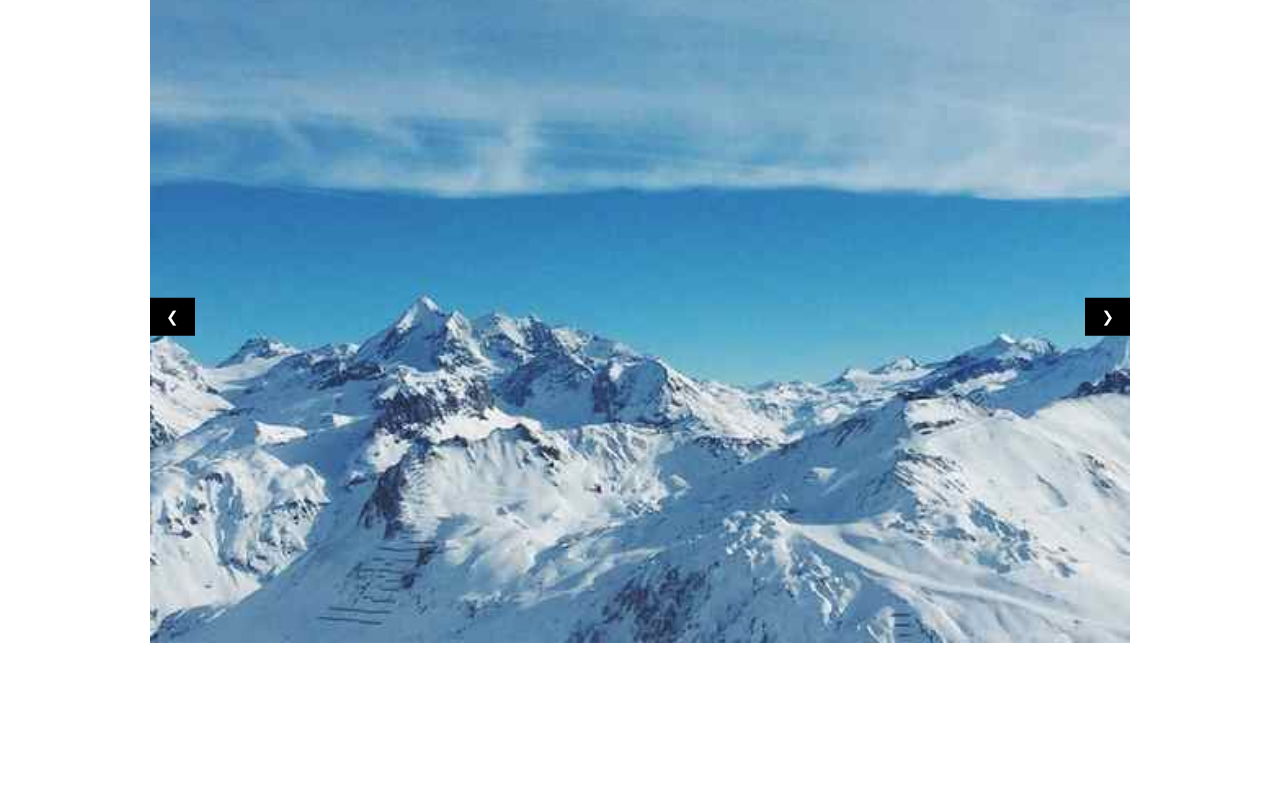
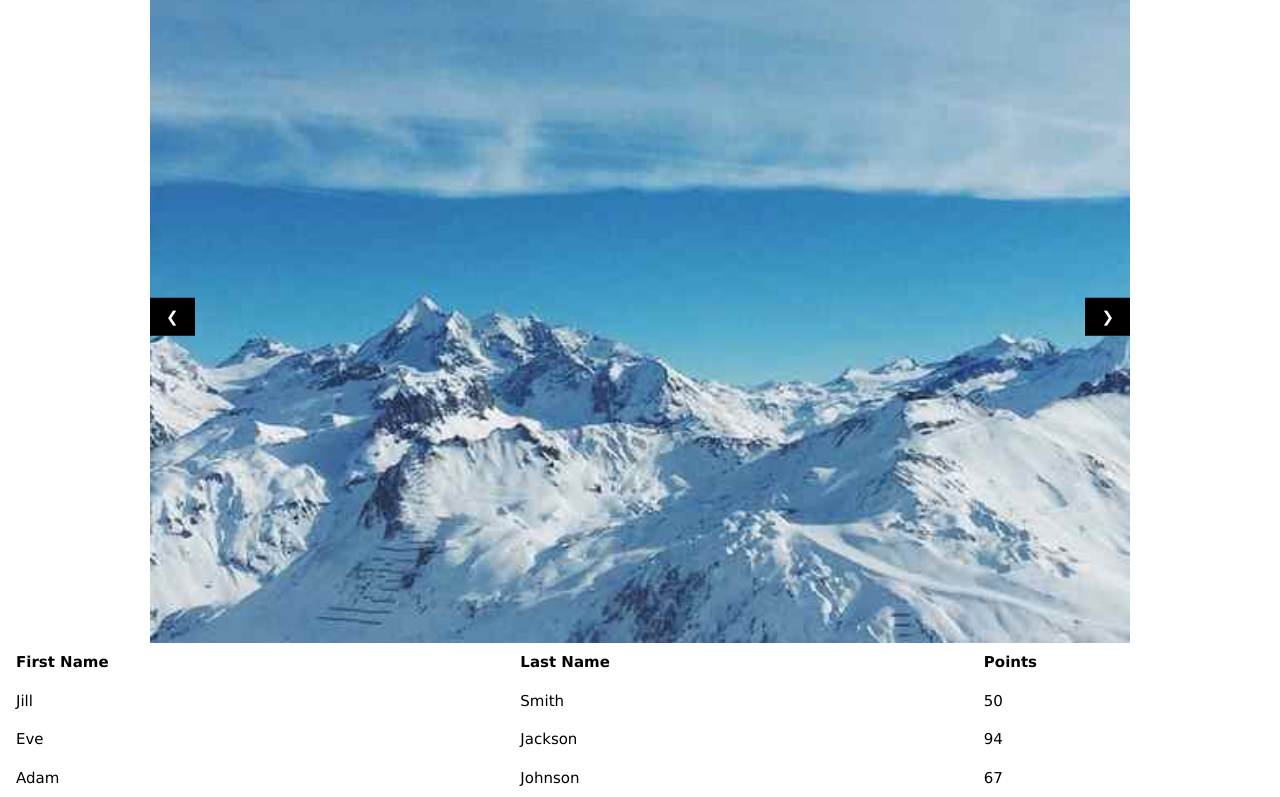
Before and after one commit to xqweewx/xqweewx.github.io, a plain HTML site: page index.html in a window 1280 px wide. Shown: the part 75-872 px from the top of the page. Before the commit the page ends 800 px from the top, so only its background shows below. Drawn offline with nearby package versions, Linux system fonts and the light colour scheme.

Commit message:
Update index.html

```diff
--- a/index.html
+++ b/index.html
@@ -19,6 +19,28 @@
   <button class="w3-button w3-black w3-display-left" onclick="plusDivs(-1)">&#10094;</button>
   <button class="w3-button w3-black w3-display-right" onclick="plusDivs(1)">&#10095;</button>
 </div>
+    <table class="w3-table">
+    <tr>
+      <th>First Name</th>
+      <th>Last Name</th>
+      <th>Points</th>
+    </tr>
+    <tr>
+      <td>Jill</td>
+      <td>Smith</td>
+      <td>50</td>
+    </tr>
+    <tr>
+      <td>Eve</td>
+      <td>Jackson</td>
+      <td>94</td>
+    </tr>
+    <tr>
+      <td>Adam</td>
+      <td>Johnson</td>
+      <td>67</td>
+    </tr>
+  </table>
 
 <script>
 var slideIndex = 1;
```
